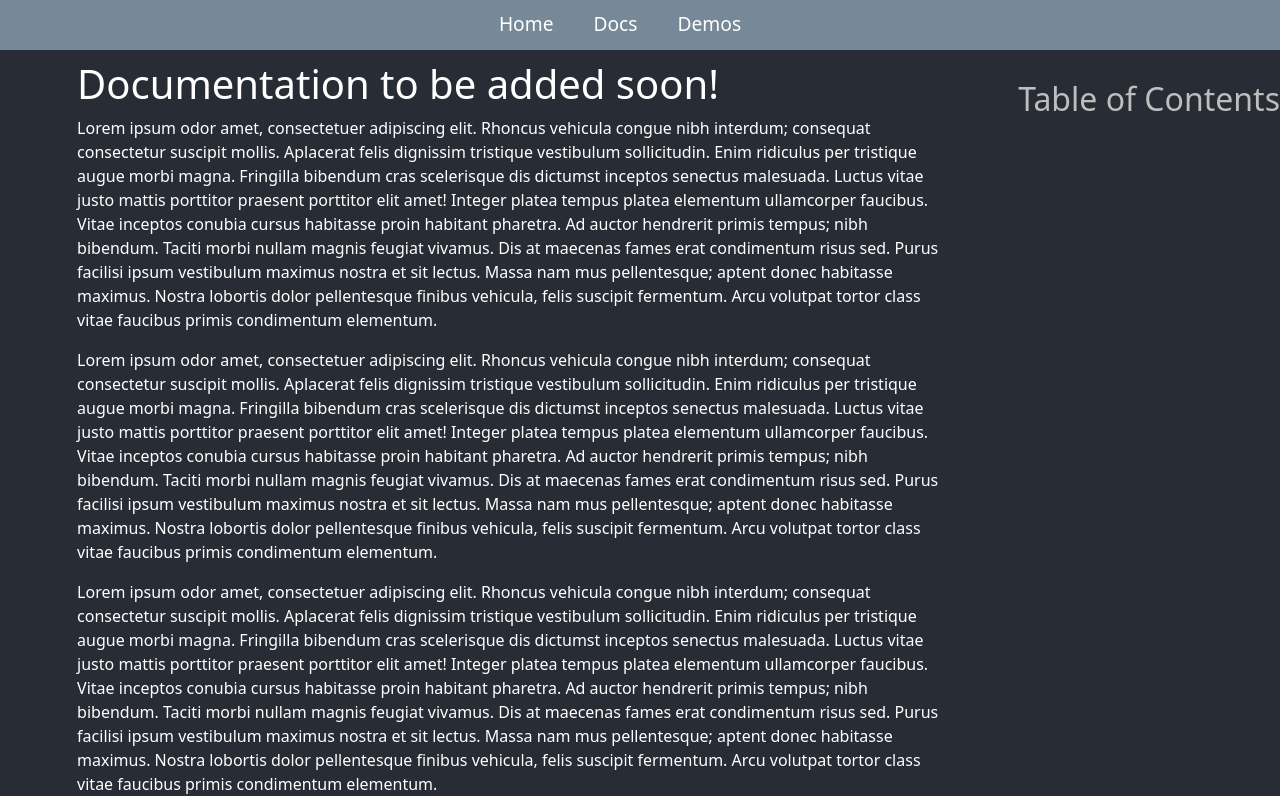
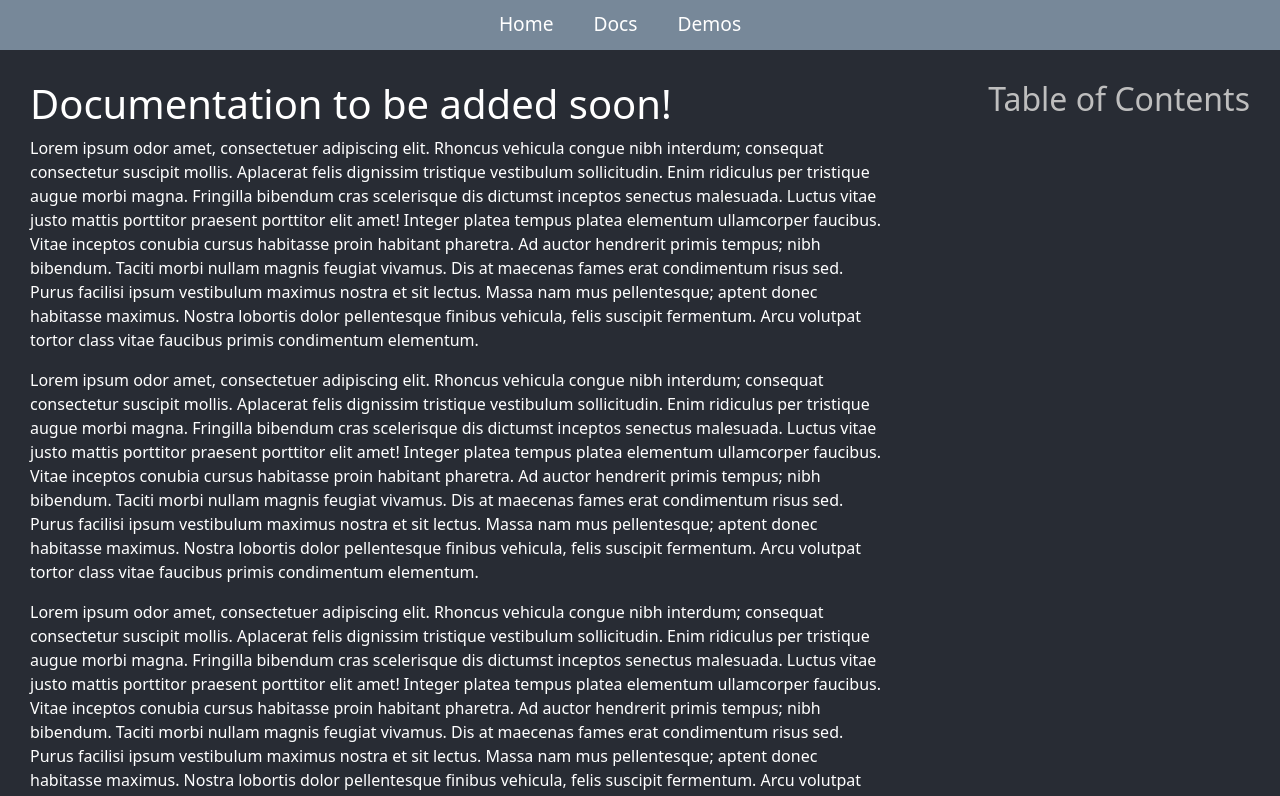
Before and after one commit to estuary-ai/estuary-ai.github.io, a React (Create React App) app: page /docs in a window 1280 px wide. Shown: the top 796 px of the page. Built offline with nearby package versions, Linux system fonts and the light colour scheme.

Commit message:
:sparkles: Remove TOC based on mobile width

```diff
--- a/src/components/BaseLayout.js
+++ b/src/components/BaseLayout.js
@@ -5,7 +5,9 @@ const BaseLayout = () => {
   return (
     <div>
         <NavBar />
-        <Outlet />
+        <div style={{marginTop: "80px", marginLeft: "30px", marginRight: "30px"}}>
+          <Outlet/>
+        </div>
     </div>
   )
 };
--- a/src/components/TableOfContents.js
+++ b/src/components/TableOfContents.js
@@ -4,10 +4,19 @@ function TableOfContents() {
 
 
     return (
-        <nav aria-label="Table of contents">
+        <nav aria-label="Table of contents" className='toc'>
             <h2>Table of Contents</h2>
 
+            <style js>{`
+                {/* when screen width small */}
+                @media (max-width: 767px){
+                    .toc{
+                        display: none;
+                    }
+                }
+            `}</style>
         </nav>
+
     )
 }
 
--- a/src/css/DocsPage.css
+++ b/src/css/DocsPage.css
@@ -1,7 +1,5 @@
 .mainContent {
     width: 70%;
-    margin: 0 auto;
-    padding: 0 1em;
     color: white;
 }
 
@@ -9,3 +7,7 @@
     display: flex;
     justify-content: space-between;
 }
+
+.toc {
+    display: flex;
+}
--- a/src/css/NavBar.css
+++ b/src/css/NavBar.css
@@ -7,8 +7,7 @@
 
     margin-bottom: 10px;
 
-    position: sticky;
-    position: -webkit-sticky; /* For Safari */
+    position: fixed;
     top: 0; /* How far down the page you want your ToC to live */
 }
 .navigation ul{
@@ -18,7 +17,7 @@
     padding: 0;
     justify-content: center;
     overflow: hidden;
-    z-index: 6;
+    z-index: 9;
 
     padding-top: 10px;
     font-size: 1.2em;
--- a/src/css/TableOfContents.css
+++ b/src/css/TableOfContents.css
@@ -4,7 +4,7 @@ nav {
     top: 80px; /* How far down the page you want your ToC to live */
 
     /* Give table of contents a scrollbar */
-    max-height: calc(100vh - 60px);
+    max-height: calc(100vh - 120px);
     overflow: auto;
 
     color: #bebebe;
--- a/src/pages/DocsPage.js
+++ b/src/pages/DocsPage.js
@@ -43,7 +43,18 @@ function DocsPage() {
                 </p>
             </div>
 
-            <TableOfContents />
+            <TableOfContents/>
+
+
+
+            <style js>{`
+                {/* when screen width small */}
+                @media (max-width: 767px){
+                    .mainContent{
+                        width: 100%;
+                    }
+                }
+            `}</style>
         </div>
 
     )
```
